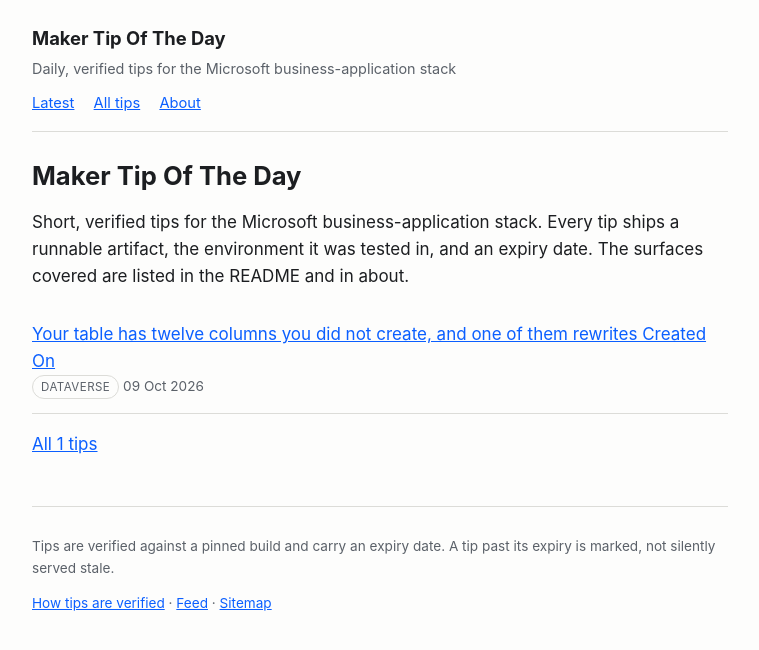
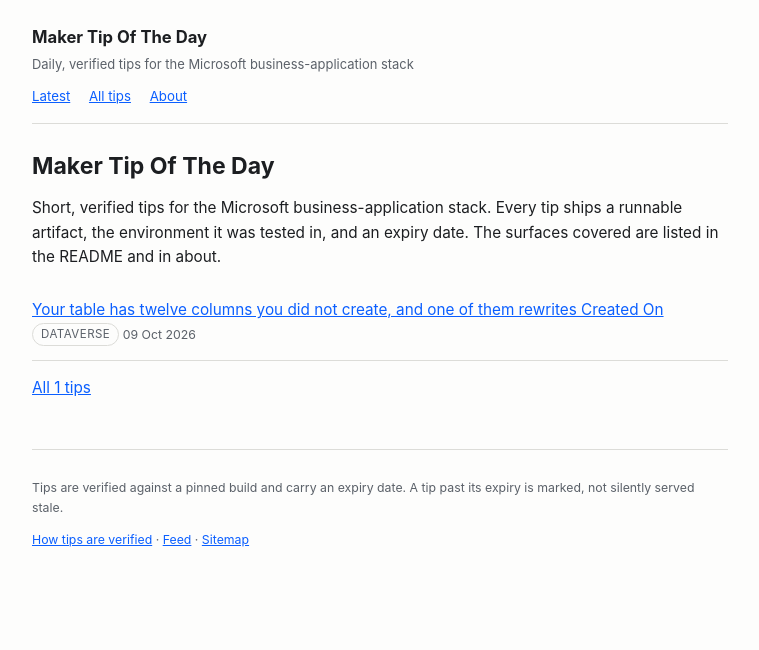
Before and after one commit to ozdemir-mehmet/makertipoftheday, a Jekyll site: the page built from index.md, in a window 1280 px wide. Shown: the top 650 px of the page, without its empty margins (260-1019 px from the left). Built offline with Jekyll 4.4.1, drawn with Linux system fonts in a browser that asks for light colours.

Commit message:
Dial the whole type ramp down one step
Every size in the stylesheet is 0.9 of what it was, header included, so the page
reads a step tighter without anything else about the design moving.

The surface chip is held at .72rem: uppercase meta below ~11px stops being
readable, and the reason sits in the file next to the rule.

A code block no longer compounds the step: `code`'s .9em was scaling against
`pre`'s new size and landing at 11.09px, so `pre code` is pinned to 1em and
renders at 12.32px. Inline code keeps its proportion, at 13.77px against the
15.3px body.

Measured on the built site: body 15.3px, h1 23.04px, site title 16.64px,
tagline 12.96px, nav 13.28px, meta and footer 12.32px.

Reviewed by Claude Code and Antigravity against a frozen revision, both ZERO.

```diff
--- a/assets/css/style.css
+++ b/assets/css/style.css
@@ -26,11 +26,12 @@
 
 * { box-sizing: border-box; }
 
+/* One step down: every size in this file is 0.9 of what it was. Add a step, not a new size. */
 body {
   margin: 0 auto;
   padding: 1.5rem 1.25rem 4rem;
   max-width: 46rem;
-  font: 17px/1.6 -apple-system, BlinkMacSystemFont, "Segoe UI", Roboto, Helvetica, Arial, sans-serif;
+  font: 15.3px/1.6 -apple-system, BlinkMacSystemFont, "Segoe UI", Roboto, Helvetica, Arial, sans-serif;
   color: var(--fg);
   background: var(--bg);
 }
@@ -43,17 +44,18 @@
   margin-bottom: 1.75rem;
 }
 
-.site-title { font-weight: 700; font-size: 1.15rem; text-decoration: none; color: var(--fg); }
-.site-tagline { display: block; color: var(--muted); font-size: .9rem; margin: .2rem 0 .6rem; }
-.site-header nav a { margin-right: .9rem; font-size: .92rem; }
+.site-title { font-weight: 700; font-size: 1.04rem; text-decoration: none; color: var(--fg); }
+.site-tagline { display: block; color: var(--muted); font-size: .81rem; margin: .2rem 0 .6rem; }
+.site-header nav a { margin-right: .9rem; font-size: .83rem; }
 
-h1 { font-size: 1.6rem; line-height: 1.25; margin: 0 0 .4rem; }
-h2 { font-size: 1.2rem; margin-top: 2rem; }
+h1 { font-size: 1.44rem; line-height: 1.25; margin: 0 0 .4rem; }
+h2 { font-size: 1.08rem; margin-top: 2rem; }
 
 .tip-list { list-style: none; padding: 0; }
 .tip-list li { padding: .85rem 0; border-bottom: 1px solid var(--line); }
-.tip-list .meta { display: block; color: var(--muted); font-size: .85rem; }
+.tip-list .meta { display: block; color: var(--muted); font-size: .77rem; }
 
+/* held at .72rem: uppercase meta below ~11px stops being readable */
 .surface {
   display: inline-block;
   font-size: .72rem;
@@ -73,15 +75,18 @@
   border-radius: 6px;
   padding: .8rem 1rem;
   overflow-x: auto;
-  font-size: .85rem;
+  font-size: .77rem;
   line-height: 1.5;
 }
 
 code { font-family: ui-monospace, SFMono-Regular, Menlo, Consolas, monospace; font-size: .9em; }
 
-.tip .summary { font-size: 1.05rem; color: var(--muted); margin: -.2rem 0 1rem; }
+/* a code block sets its own size: without this, `.9em` scales against `pre` and compounds the step */
+pre code { font-size: 1em; }
 
-.site-footer { margin-top: 3rem; padding-top: 1rem; border-top: 1px solid var(--line); color: var(--muted); font-size: .85rem; }
+.tip .summary { font-size: .95rem; color: var(--muted); margin: -.2rem 0 1rem; }
+
+.site-footer { margin-top: 3rem; padding-top: 1rem; border-top: 1px solid var(--line); color: var(--muted); font-size: .77rem; }
 
 @media print {
   :root { --fg: #000; --muted: #333; --bg: #fff; --panel: #fff; --line: #999; }
```
